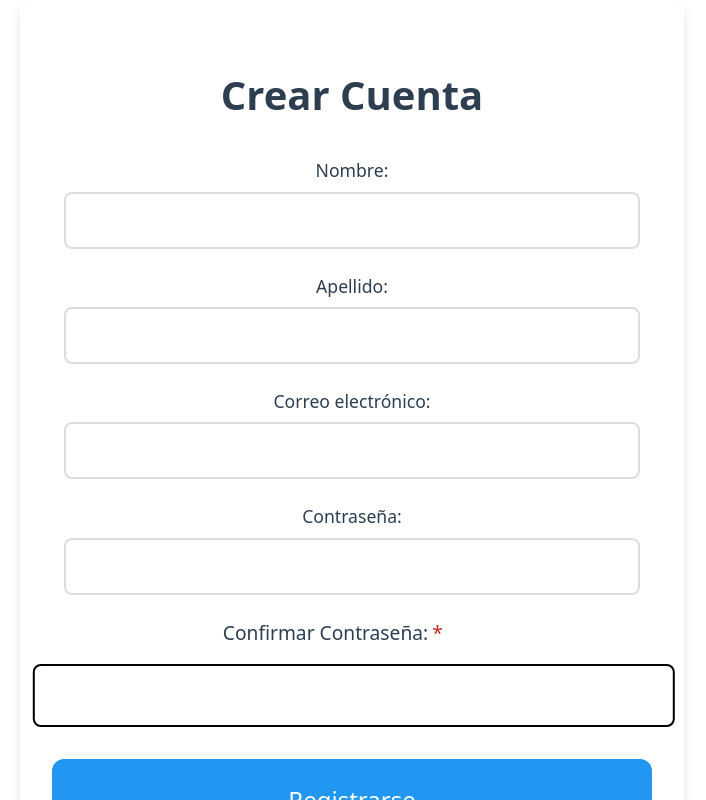
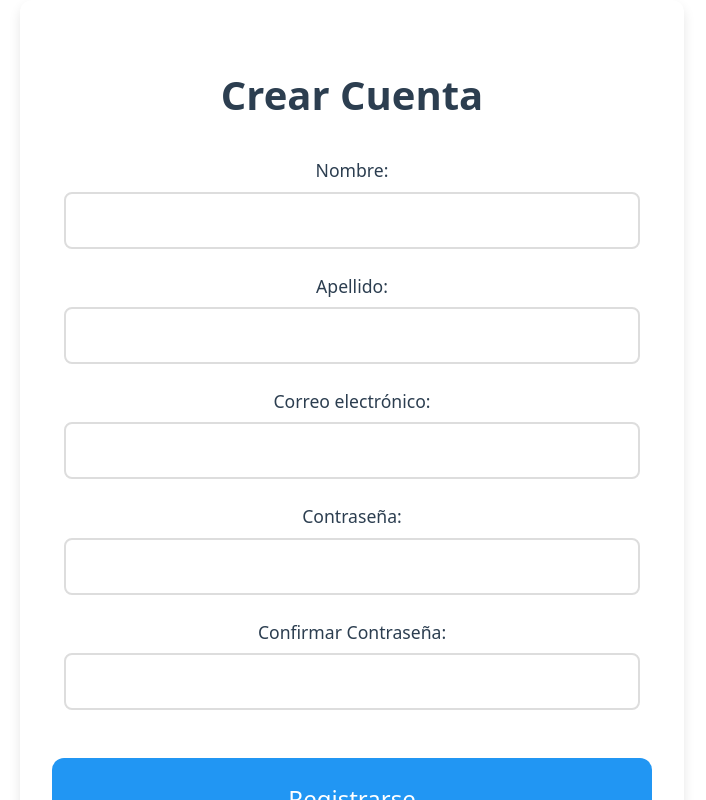
Before and after one commit to Nehuelin/UADE-SIP-SAGO, a React (Vite) app: page /registracion in a window 1280 px wide. Shown: the whole page, without its empty margins (288-994 px from the left). Built offline with nearby package versions, Linux system fonts and the light colour scheme.

Commit message:
+ minor visual bug fixed

```diff
--- a/src/components/auth/SignUpForm/SignUpForm.jsx
+++ b/src/components/auth/SignUpForm/SignUpForm.jsx
@@ -109,14 +109,15 @@ const SignUpForm = () => {
                     />
                 </div>
 
-                <div className="form-group">
-                    <label htmlFor="confirmPassword">Confirmar Contraseña:</label>
+                <div className="signup-field">
+                    <label htmlFor="confirmPassword" className="signup-label">Confirmar Contraseña:</label>
                     <input
                         type="password"
                         id="confirmPassword"
                         name="confirmPassword"
                         value={formData.confirmPassword}
                         onChange={handleChange}
+                        className="signup-input"
                         required
                     />
                 </div>
```
